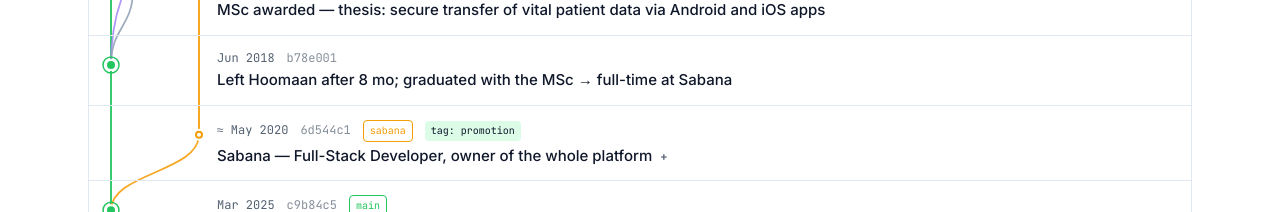
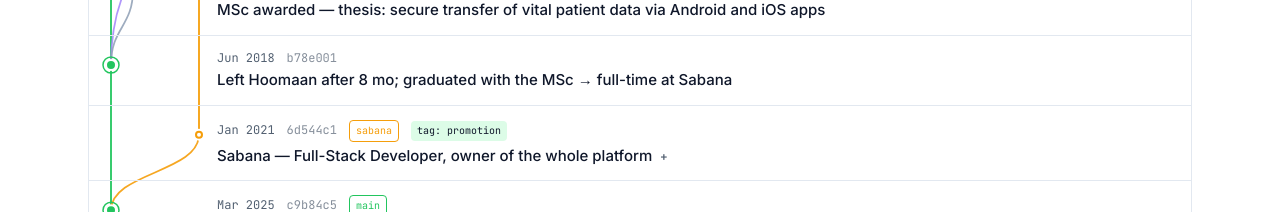
Before and after one commit to KianooshSoleimani/kianooshsoleimani.github.io, a Next.js app: page / in a window 1280 px wide. Shown: the part 1640-1852 px from the top of the page. Built offline with nearby package versions, Linux system fonts and the light colour scheme.

Commit message:
Sabana promotion: Jan 2021

```diff
--- a/content/career.ts
+++ b/content/career.ts
@@ -149,8 +149,7 @@ export const commits: Commit[] = [
   {
     id: "sb-lead",
     branch: "sabana",
-    date: "2020-05",
-    approx: true,
+    date: "2021-01",
     title: "Sabana — Full-Stack Developer, owner of the whole platform",
     body: "Grew from front-end feature work into ownership of the driver app, customer product, partner admin panel and the NestJS backend services.",
     tags: ["promotion"],
```
